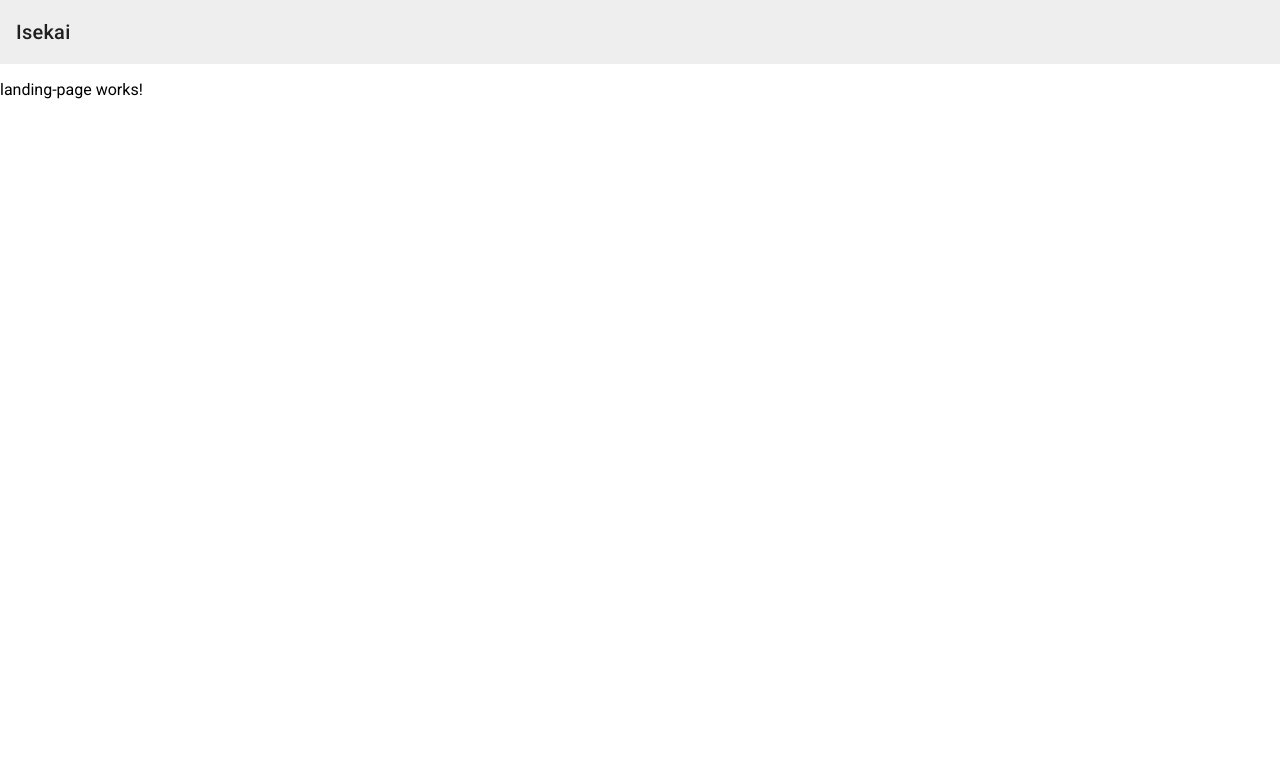
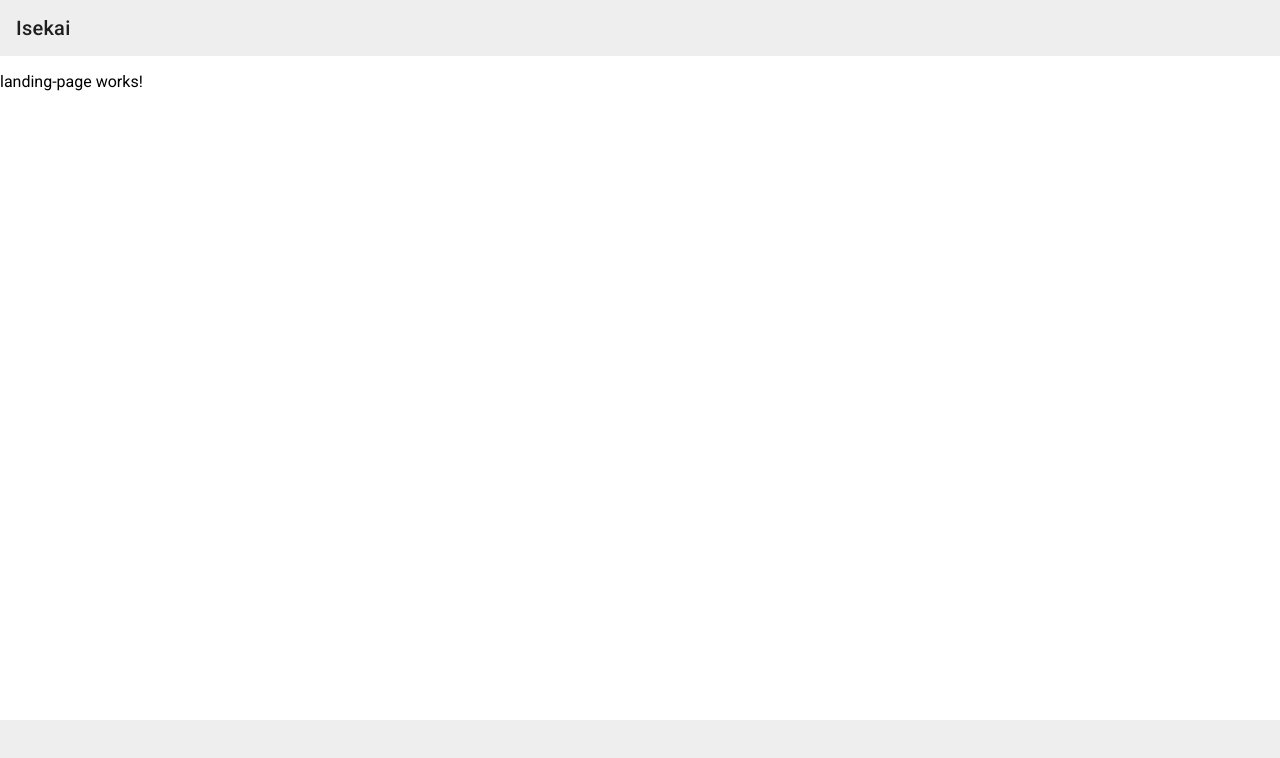
Before and after one commit to goblincraft/isekai, an Angular app: page / in a window 1280 px wide. Shown: the top 758 px of the page. Built offline with nearby package versions, Linux system fonts and the light colour scheme.

Commit message:
feature / create app-core footer

```diff
--- a/src/app/app.css
+++ b/src/app/app.css
@@ -0,0 +1,3 @@
+.app-container {
+    height: 83vh;
+}
--- a/src/app/app.html
+++ b/src/app/app.html
@@ -1,2 +1,5 @@
 <app-navbar></app-navbar>
-<router-outlet />
+<div class="app-container">
+  <router-outlet />
+</div>
+<app-footer></app-footer>
--- a/src/app/app.ts
+++ b/src/app/app.ts
@@ -1,12 +1,14 @@
 import { Component, signal } from '@angular/core';
 import { RouterOutlet } from '@angular/router';
 import { Navbar } from './core/ui/navbar/navbar';
+import { Footer } from './core/ui/footer/footer';
 
 @Component({
   selector: 'app-root',
   imports: [
     RouterOutlet,
-    Navbar
+    Navbar,
+    Footer
   ],
   templateUrl: './app.html',
   styleUrl: './app.css'
--- /dev/null
+++ b/src/app/core/ui/footer/footer.css
@@ -0,0 +1,7 @@
+.app-footer {
+    background-color: #eeeeee;
+    height: 10vh;
+    width: 100%;
+    position: fixed;
+    bottom: 0;
+}
--- /dev/null
+++ b/src/app/core/ui/footer/footer.html
@@ -0,0 +1,3 @@
+<div class="app-footer">
+
+</div>
--- a/src/app/core/ui/navbar/navbar.css
+++ b/src/app/core/ui/navbar/navbar.css
@@ -1,3 +1,5 @@
 .app-navbar {
     background-color: #eeeeee;
+    height: 7vh;
+    width: 100%;
 }
```
Also changed, not shown: src/app/core/ui/footer/footer.ts (added, +9 -0 lines).
